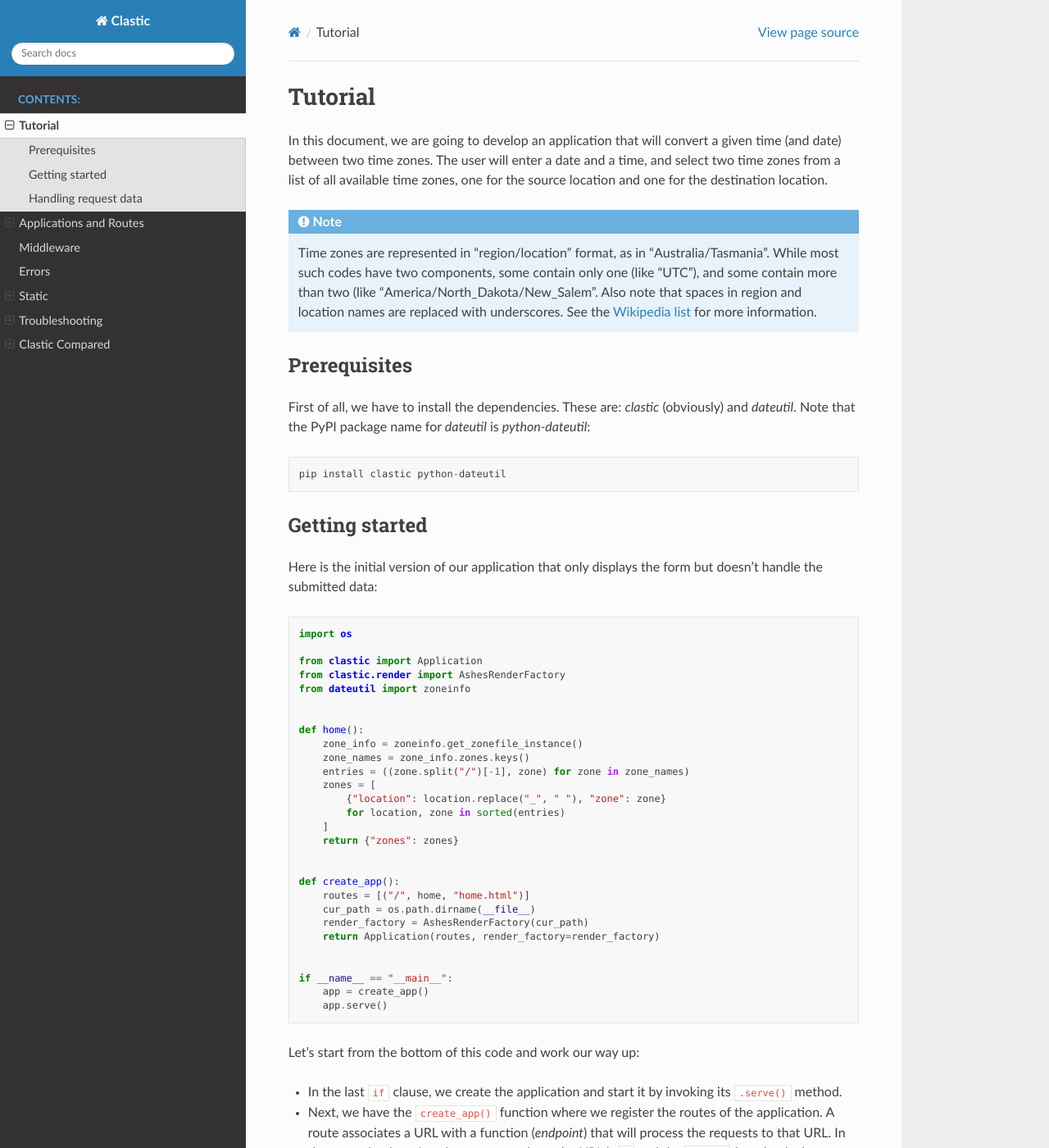
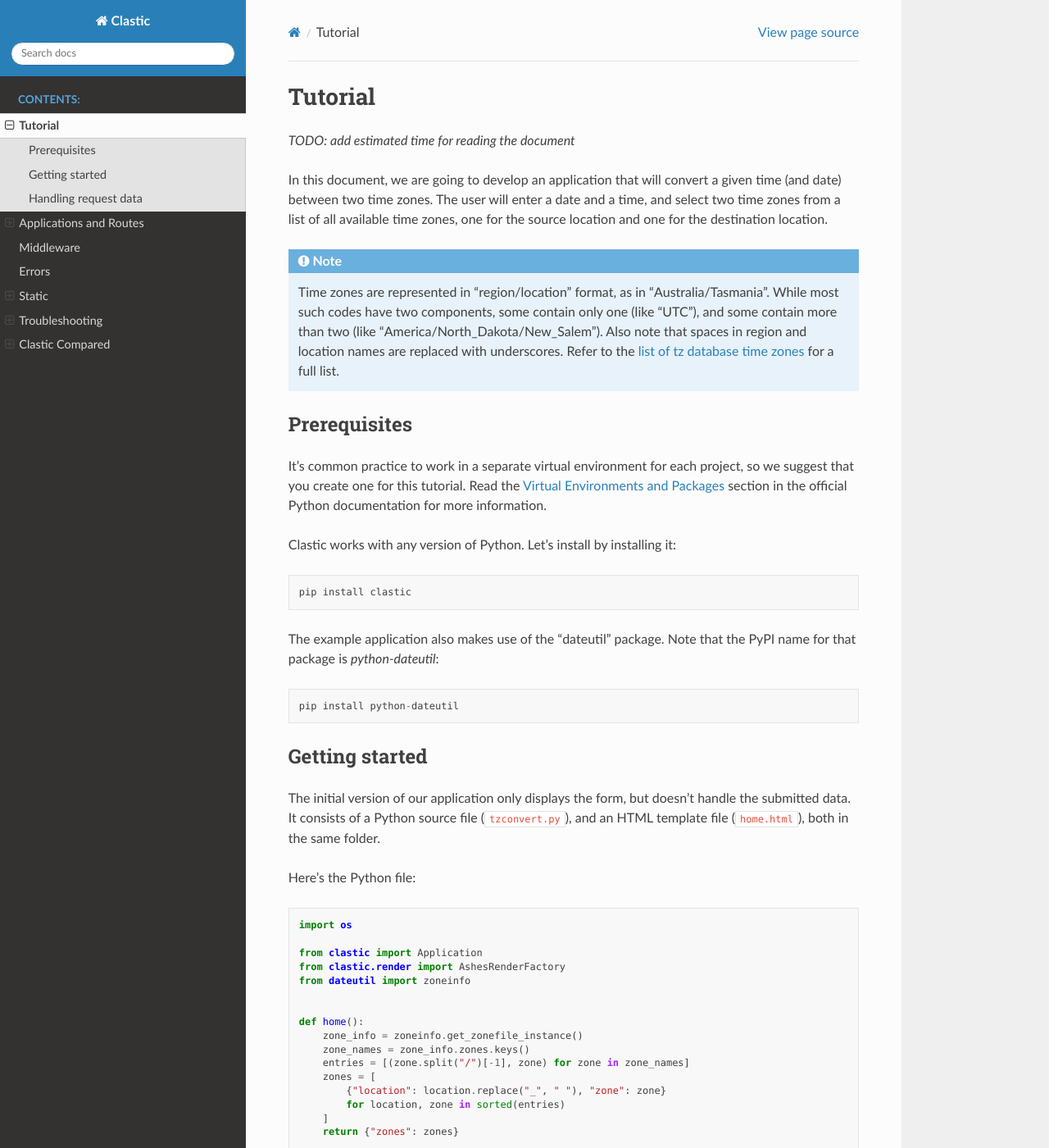
Before and after one commit to mahmoud/clastic, a Sphinx documentation site: the page built from docs/tutorial.rst, in a window 1280 px wide and 1400 px high. Shown: the whole window at 82% size. Built offline with Sphinx 7.4.7 and the Read the Docs theme 2.0.0, drawn with Linux system fonts in a browser that asks for light colours; some of the changed text lies outside the part shown.

Commit message:
apply review points to getting started section

```diff
--- a/docs/tutorial.rst
+++ b/docs/tutorial.rst
@@ -1,5 +1,7 @@
 Tutorial
 ========
+
+*TODO: add estimated time for reading the document*
 
 In this document, we are going to develop an application that will
 convert a given time (and date) between two time zones.
@@ -13,28 +15,43 @@
    as in "Australia/Tasmania".
    While most such codes have two components,
    some contain only one (like "UTC"),
-   and some contain more than two (like "America/North_Dakota/New_Salem".
+   and some contain more than two
+   (like "America/North_Dakota/New_Salem").
    Also note that spaces in region and location names are replaced
    with underscores.
-   See the `Wikipedia list`_ for more information.
+   Refer to the `list of tz database time zones`_ for a full list.
 
 
 Prerequisites
 -------------
 
-First of all, we have to install the dependencies.
-These are: *clastic* (obviously) and *dateutil*.
-Note that the PyPI package name for *dateutil* is *python-dateutil*::
+It's common practice to work in a separate virtual environment
+for each project, so we suggest that you create one for this tutorial.
+Read the `Virtual Environments and Packages`_ section
+in the official Python documentation for more information.
 
-  pip install clastic python-dateutil
+Clastic works with any version of Python.
+Let's install by installing it::
+
+  pip install clastic
+
+The example application also makes use of the "dateutil" package.
+Note that the PyPI name for that package is *python-dateutil*::
+
+  pip install python-dateutil
 
 
 
 Getting started
 ---------------
 
-Here is the initial version of our application that only displays
-the form but doesn't handle the submitted data:
+The initial version of our application only displays the form,
+but doesn't handle the submitted data.
+It consists of a Python source file (``tzconvert.py``),
+and an HTML template file (``home.html``),
+both in the same folder.
+
+Here's the Python file:
 
 .. code-block:: python
 
@@ -48,7 +65,7 @@
    def home():
        zone_info = zoneinfo.get_zonefile_instance()
        zone_names = zone_info.zones.keys()
-       entries = ((zone.split("/")[-1], zone) for zone in zone_names)
+       entries = [(zone.split("/")[-1], zone) for zone in zone_names]
        zones = [
            {"location": location.replace("_", " "), "zone": zone}
            for location, zone in sorted(entries)
@@ -58,8 +75,7 @@
 
    def create_app():
        routes = [("/", home, "home.html")]
-       cur_path = os.path.dirname(__file__)
-       render_factory = AshesRenderFactory(cur_path)
+       render_factory = AshesRenderFactory(os.path.dirname(__file__))
        return Application(routes, render_factory=render_factory)
 
 
@@ -71,27 +87,30 @@
 Let's start from the bottom of this code and work our way up:
 
 - In the last ``if`` clause, we create the application
-  and start it by invoking its ``.serve()`` method.
+  and start it by invoking its ``.serve`` method.
 
-- Next, we have the ``create_app()`` function
+- Next, we have the ``create_app`` function
   where we register the routes of the application.
-  A route associates a URL with a function (*endpoint*)
-  that will process the requests to that URL.
-  In the example, there is only one route where the URL is ``/``
-  and the ``home()`` function is the endpoint.
+  A routing entry associates a route in the application
+  with a function (*endpoint*) that will process the requests
+  to that route.
+  In the example, there is only one entry where the route is ``/``
+  and the endpoint function is ``home``.
 
-- The route also sets the template file ``home.html``
+- The entry also sets the template file ``home.html``
   to render the response.
   Clastic supports multiple template engines;
-  this example uses `ashes`_.
+  in this application we use `ashes`_.
   We create a render factory for rendering templates
-  for our chose template engine and tell it where to find
+  for our chosen template engine and tell it where to find
   the template files.
+  Here, we tell the render factory to look for templates
+  in the same folder as this Python source file.
 
 - The application is created by giving the sequence of routes
   and the render factory.
 
-- Finally, the ``home()`` function generates the data
+- Finally, the ``home`` function generates the data
   to be passed to the template.
   The form will contain two dropdown lists for all available time zones,
   so we have to pass that list.
@@ -120,13 +139,13 @@
    </head>
    <body>
      <h1>Time zone convertor</h1>
-     <form action="." method="post">
+     <form action="/show" method="post">
        <select name="src">
          {#zones}
          <option value="{zone}">{location}</option>
          {/zones}
        </select>
-       <input type="datetime-local" name="dt">
+       <input type="datetime-local" name="dt" required>
        <select name="dst">
          {#zones}
          <option value="{zone}">{location}</option>
@@ -138,9 +157,8 @@
    </html>
 
 
-Assuming you've named the Python file ``tzconvert.py``,
-when you run the command ``python tzconvert.py``,
-you can visit the address ``http://127.0.0.1:5000/``
+With these two files in place, run the command ``python tzconvert.py``
+and you can visit the address ``http://127.0.0.1:5000/``
 to see the form.
 
 
@@ -205,5 +223,6 @@
    </body>
 
 
-.. _Wikipedia list: https://en.wikipedia.org/wiki/List_of_tz_database_time_zones
+.. _list of tz database time zones: https://en.wikipedia.org/wiki/List_of_tz_database_time_zones
 .. _ashes: https://github.com/mahmoud/ashes
+.. _Virtual Environments and Packages: https://docs.python.org/3/tutorial/venv.html
```
